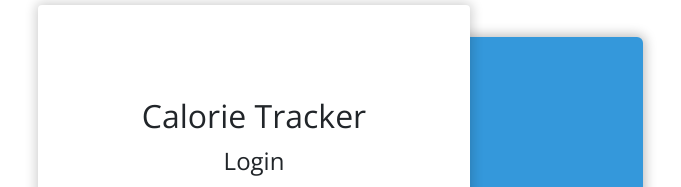
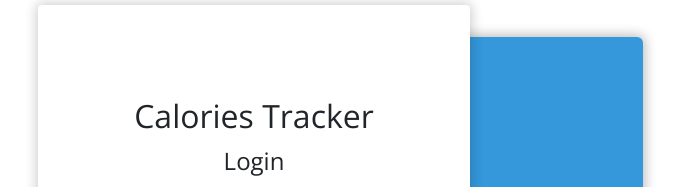
Before and after one commit to Rohit-Wanderer/mern-calories-tracker, a React (Create React App) app: page /login in a window 1280 px wide. Shown: the top 187 px of the page, without its empty margins (386-1067 px from the left). Built offline with nearby package versions, Linux system fonts and the light colour scheme.

Commit message:
Final Commit

```diff
--- a/src/components/auth/Login.js
+++ b/src/components/auth/Login.js
@@ -19,7 +19,6 @@ export default function Login() {
         password: password,
       })
       .then((res) => {
-        console.log(res.data.token);
         localStorage.setItem("token", res.data.token);
         localStorage.setItem("username", res.data.user.username);
         userHasAuthenticated(true);
@@ -33,7 +32,7 @@ export default function Login() {
 
   return (
     <div className="base-container">
-      <h2>Calorie Tracker</h2>
+      <h2>Calories Tracker</h2>
       <div className="header">Login</div>
       <div className="content">
         <div className="form">
--- a/src/components/auth/SignUp.js
+++ b/src/components/auth/SignUp.js
@@ -20,8 +20,10 @@ export default function SignUp() {
         password: password,
       })
       .then((res) => {
-        if (res.status === 200) {
+        console.log(res.status);
+        if (res.status === 201) {
           localStorage.setItem("token", res.data.token);
+          localStorage.setItem("username", res.data.user.username);
           userHasAuthenticated(true);
           history.push("/");
         } else {
@@ -39,7 +41,7 @@ export default function SignUp() {
 
   return (
     <div className="base-container">
-      <h2>Calorie Tracker</h2>
+      <h2>Calories Tracker</h2>
       <div className="header">SignUp</div>
       <div className="content">
         <div className="form">
--- a/src/components/meal-list.component.js
+++ b/src/components/meal-list.component.js
@@ -1,5 +1,5 @@
 import React, { Component } from "react";
-import { Link, Route } from "react-router-dom";
+import { Link } from "react-router-dom";
 import axios from "axios";
 import underscore from "underscore";
 
@@ -11,7 +11,7 @@ const Meal = (props) => (
     <td>
       <Link to={"/edit/" + props.meal._id}>edit</Link> |{" "}
       <a
-        href="#"
+        href="/"
         onClick={() => {
           props.deleteMeal(props.meal._id);
         }}
```
